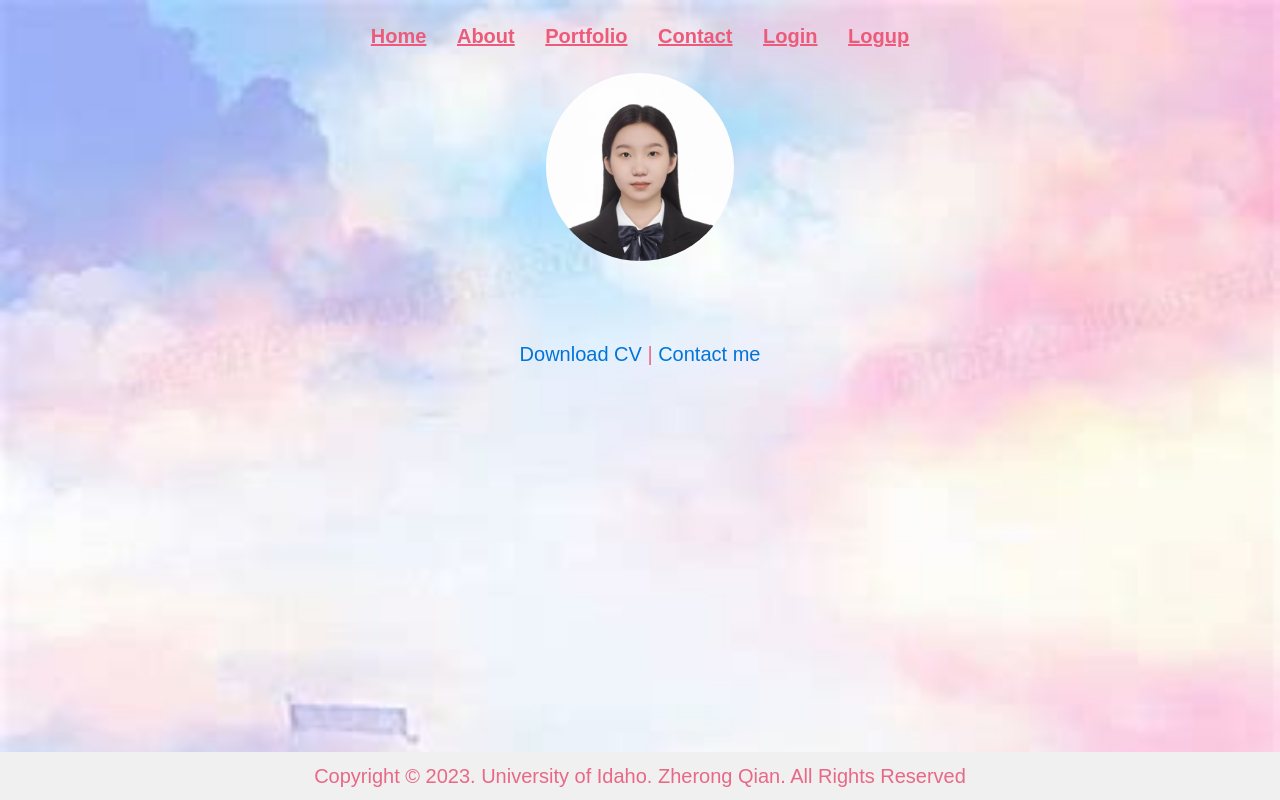
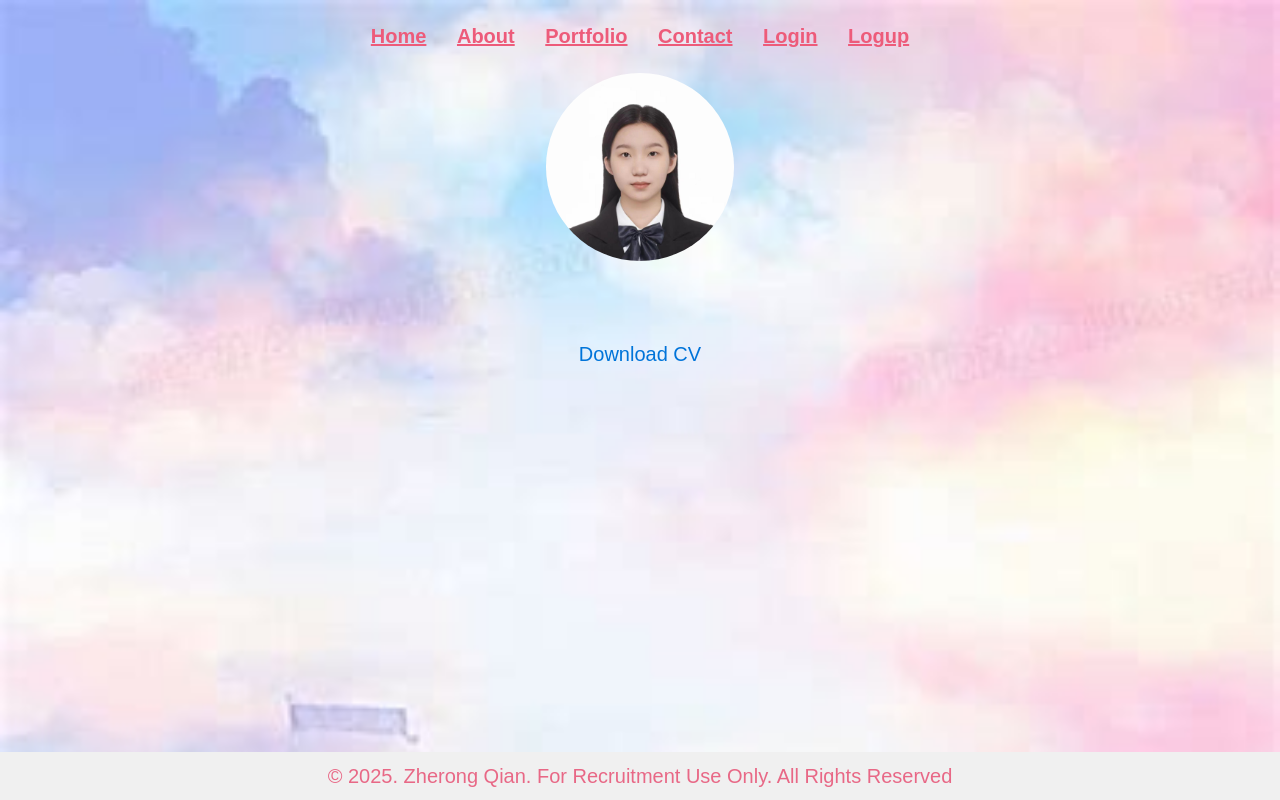
Before and after one commit to Mia02712/personalweb, a plain HTML site: page personalweb.html in a window 1280 px wide. Drawn offline with Linux system fonts and the light colour scheme.

Commit message:
Update personalweb.html

```diff
--- a/personalweb.html
+++ b/personalweb.html
@@ -112,17 +112,13 @@
             </div>
         </div>
 
-        <p>
-            <a href="Zherong-Qian-CV.pdf" download="Zherong-Qian-CV.pdf">Download CV</a>
-            |
-            <a href="Contactme.html">Contact me</a>
-          </p>
+        <p> <a href="Zherong-Qian-CV.pdf" download="Zherong-Qian-CV.pdf">Download CV</a> </p>
 
     </div>
         <!-- 添加其他内容或链接 -->
 
     <div id="bottom-text">
-        Copyright © 2023. University of Idaho. Zherong Qian. All Rights Reserved
+         © 2025. Zherong Qian. For Recruitment Use Only. All Rights Reserved
     </div>
 
 
```
